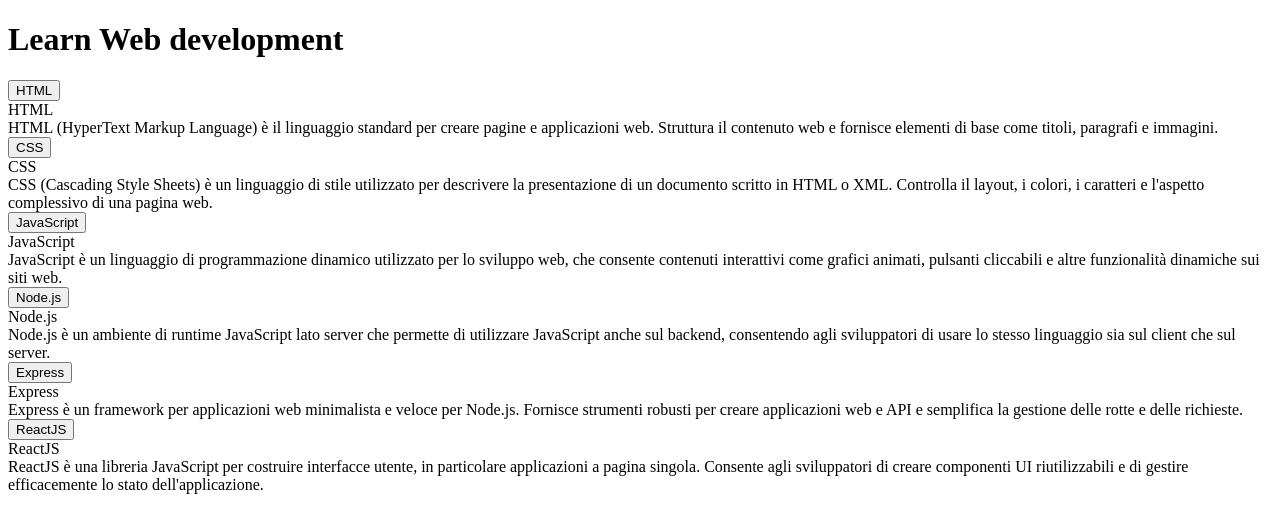
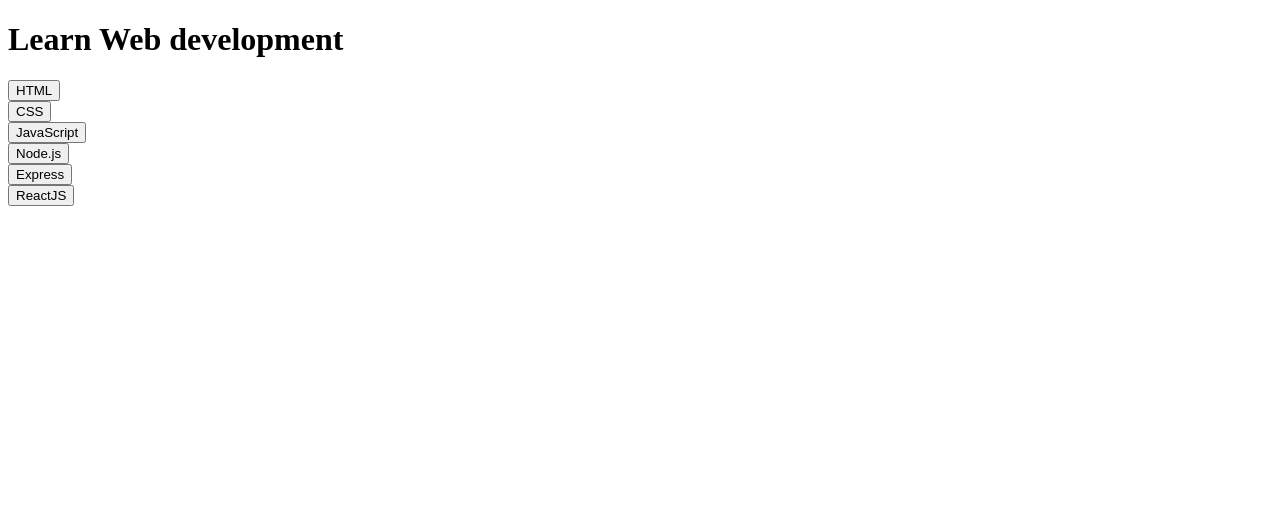
Before and after one commit to erikagiella/react-use-state, a React (Vite) app: page / in a window 1280 px wide. Shown: the top 532 px of the page. Built offline with nearby package versions, Linux system fonts and the light colour scheme.

Commit message:
ToggleLanguage e useState su id

```diff
--- a/src/components/Cards.jsx
+++ b/src/components/Cards.jsx
@@ -2,15 +2,30 @@
 import languages from "../assets/languages.js"
 
 export default function Cards() {
+
+    const [activeId, setActiveId] = useState();
+
+
+    function toggleLanguage(id) {
+        setActiveId(id);
+    }
+
     return (
         <>
             <h1>Learn Web development</h1>
             <div className="cards">
                 {languages.map(language => (
-                    <div className="card" key={language.id}>
-                        <button>{language.title}</button>
-                        <div className="card-title">{language.title}</div>
-                        <div className="card-text">{language.description}</div>
+                    <div className="item" key={language.id}>
+                        <button onClick={() => toggleLanguage(language.id)}>{language.title}</button>
+                        {
+                            activeId === language.id &&
+                            (
+                                <div className="card">
+                                    <div className="card-title">{language.title}</div>
+                                    <div className="card-text">{language.description}</div>
+                                </div>
+                            )
+                        }
                     </div>
                 ))}
             </div>
```
